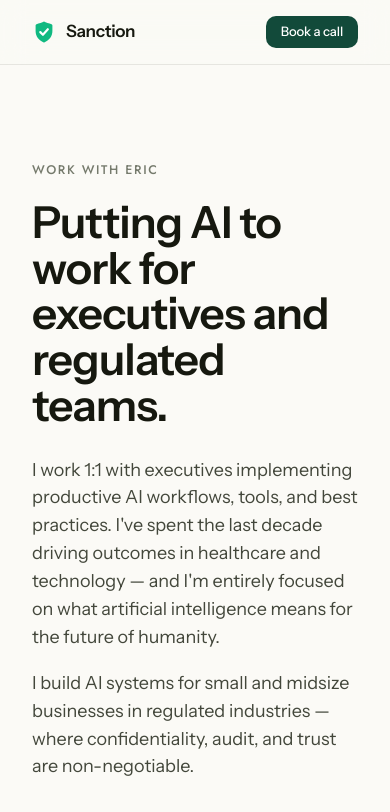
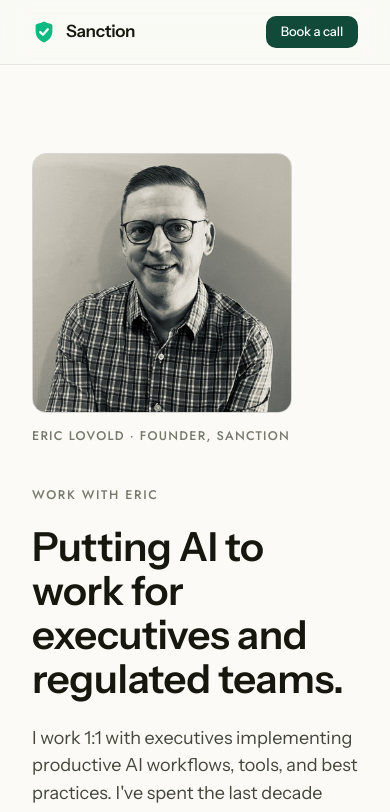
Before and after one commit to ericlovold/sanction, a Next.js app: page /about in a window 390 px wide. Shown: the top 812 px of the page. Built offline with nearby package versions, Linux system fonts and the light colour scheme; no server answers.

Commit message:
feat(about): add Eric's headshot to the consulting hero
Two-column hero — copy left, B&W portrait right with a Futura caption.
Grayscale photo sits naturally against the paper palette. Stacks photo-first
on mobile.

```diff
--- a/app/about/page.tsx
+++ b/app/about/page.tsx
@@ -50,17 +50,18 @@ export default function About() {
       </nav>
 
       {/* Hero */}
-      <header style={{ ...wrap, padding: "96px 32px 72px", maxWidth: 820 }}>
+      <header className="sn-about-hero" style={{ ...wrap, padding: "88px 32px 72px" }}>
+        <div>
           <div className="sn-mono" style={{ marginBottom: 20 }}>Work with Eric</div>
-        <h1 style={{ margin: 0, font: "var(--text-display)", letterSpacing: "var(--tracking-display)" }}>
+          <h1 style={{ margin: 0, font: "var(--text-h1)", letterSpacing: "var(--tracking-heading)" }}>
             Putting AI to work for executives and regulated teams.
           </h1>
-        <p style={{ font: "var(--text-body-l)", color: "var(--text-secondary)", margin: "28px 0 0", maxWidth: "60ch" }}>
+          <p style={{ font: "var(--text-body-l)", color: "var(--text-secondary)", margin: "24px 0 0" }}>
             I work 1:1 with executives implementing productive AI workflows, tools, and best practices. I&apos;ve spent the
             last decade driving outcomes in healthcare and technology — and I&apos;m entirely focused on what artificial
             intelligence means for the future of humanity.
           </p>
-        <p style={{ font: "var(--text-body-l)", color: "var(--text-secondary)", margin: "18px 0 36px", maxWidth: "60ch" }}>
+          <p style={{ font: "var(--text-body-l)", color: "var(--text-secondary)", margin: "18px 0 32px" }}>
             I build AI systems for small and midsize businesses in regulated industries — where confidentiality, audit, and
             trust are non-negotiable.
           </p>
@@ -72,6 +73,15 @@ export default function About() {
           >
             Book a working session →
           </a>
+        </div>
+        <div className="sn-about-photo">
+          <img
+            src="/brand/eric-lovold.jpg"
+            alt="Eric Lovold"
+            style={{ width: "100%", height: "auto", display: "block", borderRadius: "var(--radius-card)", border: "1px solid var(--line-1)" }}
+          />
+          <div className="sn-mono" style={{ marginTop: 14, letterSpacing: "0.1em" }}>Eric Lovold · Founder, Sanction</div>
+        </div>
       </header>
 
       {/* Industries */}
--- a/app/brand.css
+++ b/app/brand.css
@@ -252,6 +252,28 @@
   max-width: 400px;
   justify-self: center;
 }
+/* About-page hero: copy left, photo right; stacks on small screens. */
+.sn-about-hero {
+  display: grid;
+  grid-template-columns: 1.2fr 0.8fr;
+  gap: 56px;
+  align-items: center;
+}
+.sn-about-photo {
+  max-width: 340px;
+  justify-self: center;
+}
+@media (max-width: 820px) {
+  .sn-about-hero {
+    grid-template-columns: 1fr;
+    gap: 40px;
+  }
+  .sn-about-photo {
+    order: -1;
+    max-width: 260px;
+    justify-self: start;
+  }
+}
 /* Let grid cells shrink below the content's intrinsic width so a fixed-size
    child (the key card) can't force the whole row wider than the viewport. */
 .sn-hero > *,
```
Also changed, not shown: public/brand/eric-lovold.jpg (added). Lines whose indentation alone changed are shown as unchanged.
